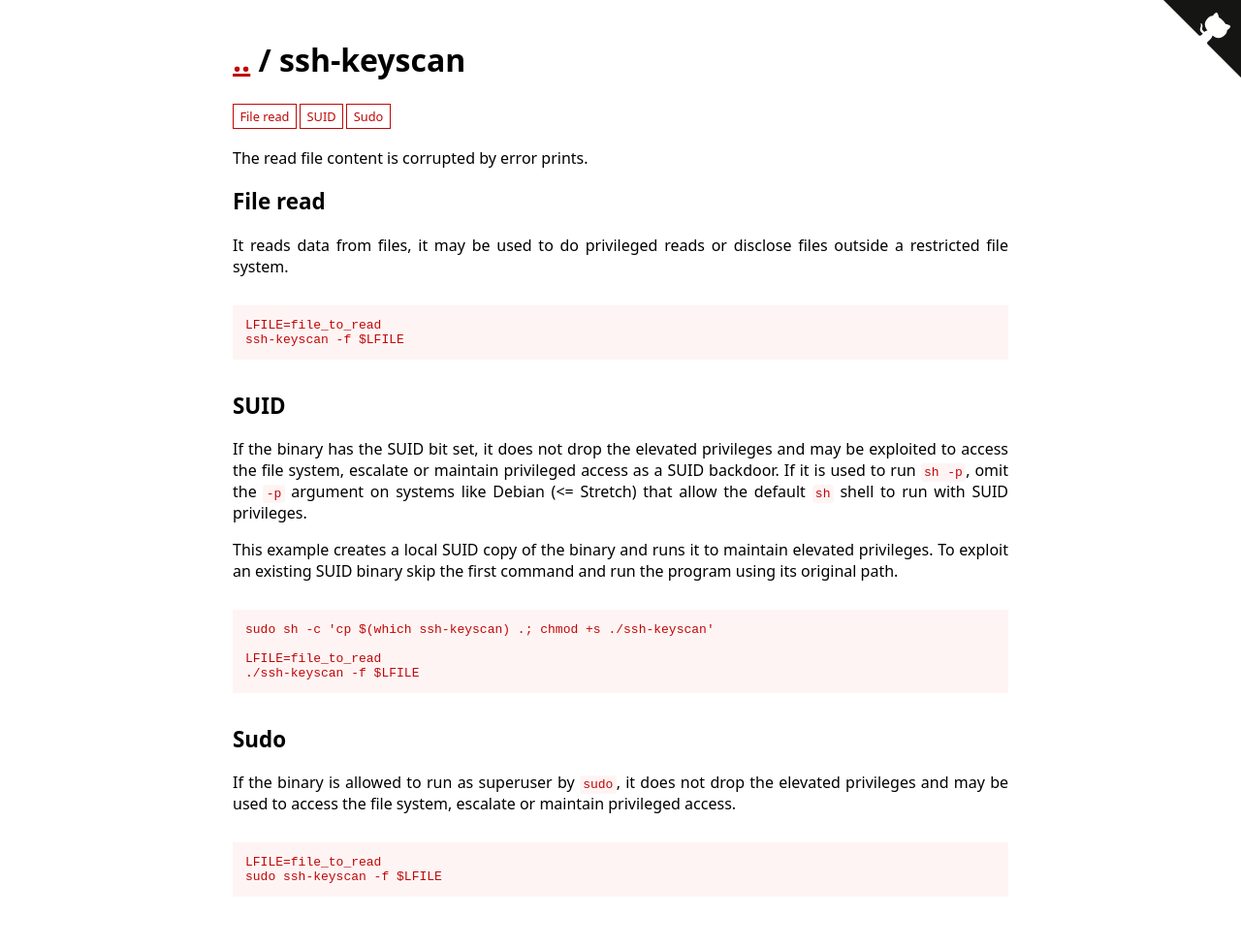
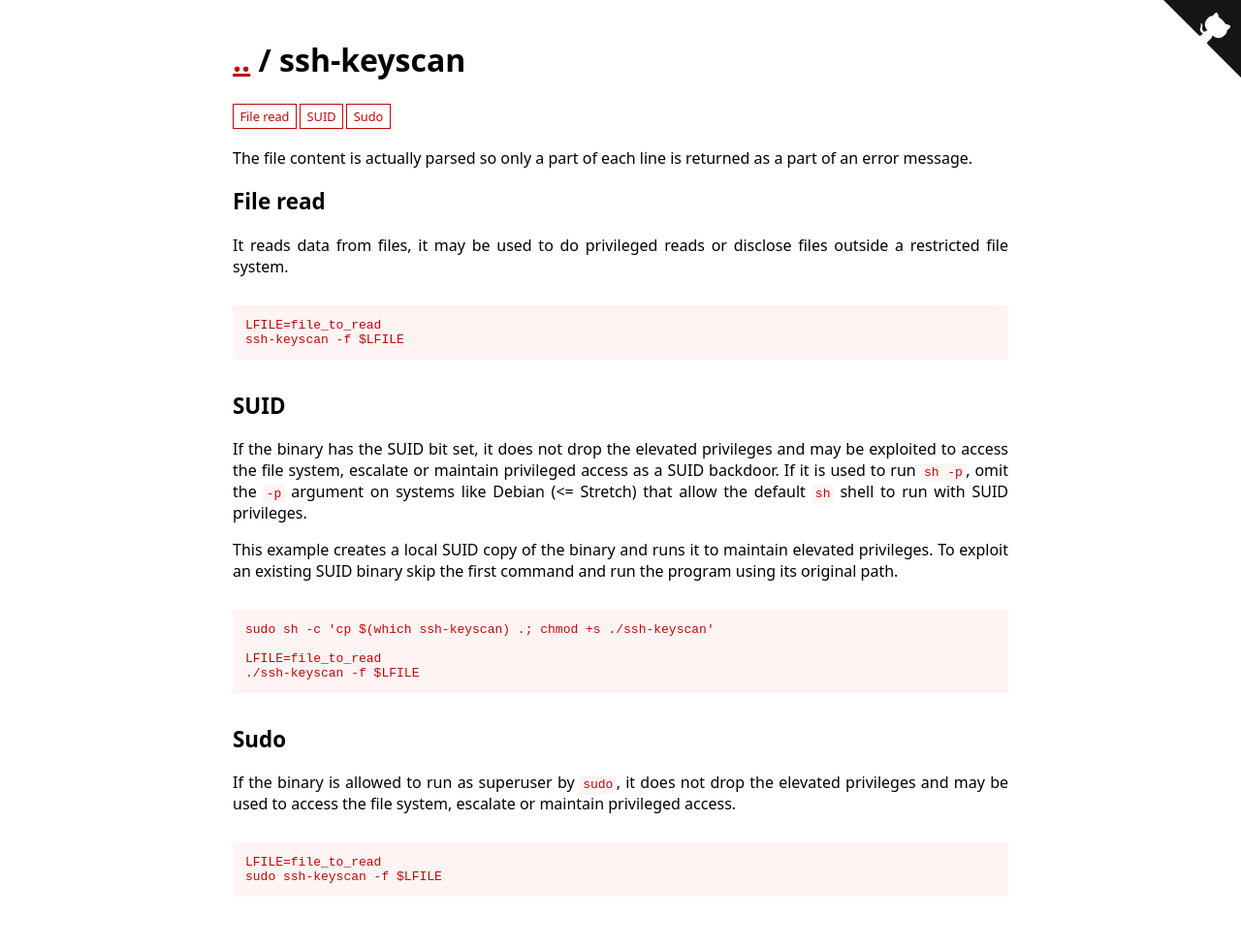
Before and after one commit to GTFOBins/GTFOBins.github.io, a Jekyll site: the page built from _gtfobins/ssh-keyscan.md, in a window 1280 px wide. Shown: the whole page at 97% size. Built offline with Jekyll 4.4.1, drawn with Linux system fonts in a browser that asks for light colours.

Commit message:
Improve the description of ssh-keyscan

```diff
--- a/_gtfobins/ssh-keyscan.md
+++ b/_gtfobins/ssh-keyscan.md
@@ -1,6 +1,6 @@
 ---
 description: |
-  The read file content is corrupted by error prints.
+  The file content is actually parsed so only a part of each line is returned as a part of an error message.
 functions:
   file-read:
     - code: |
```
